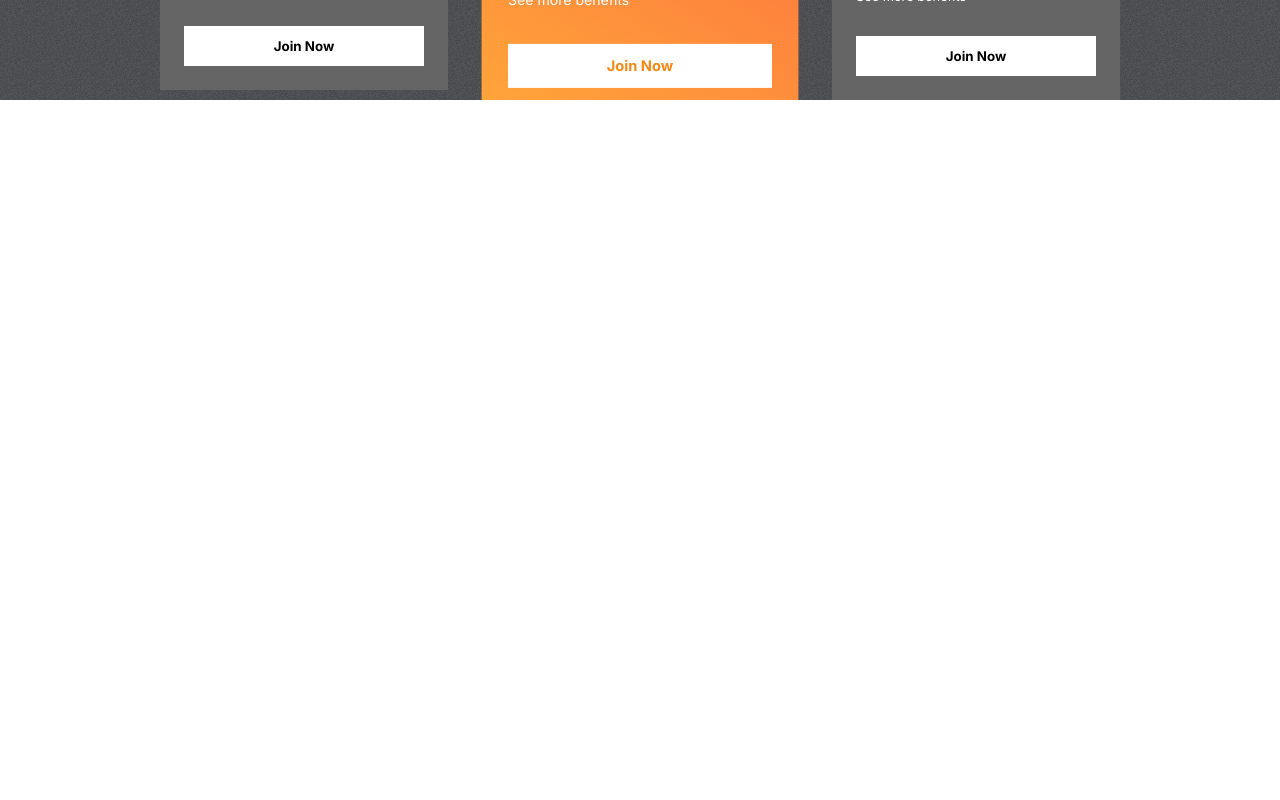
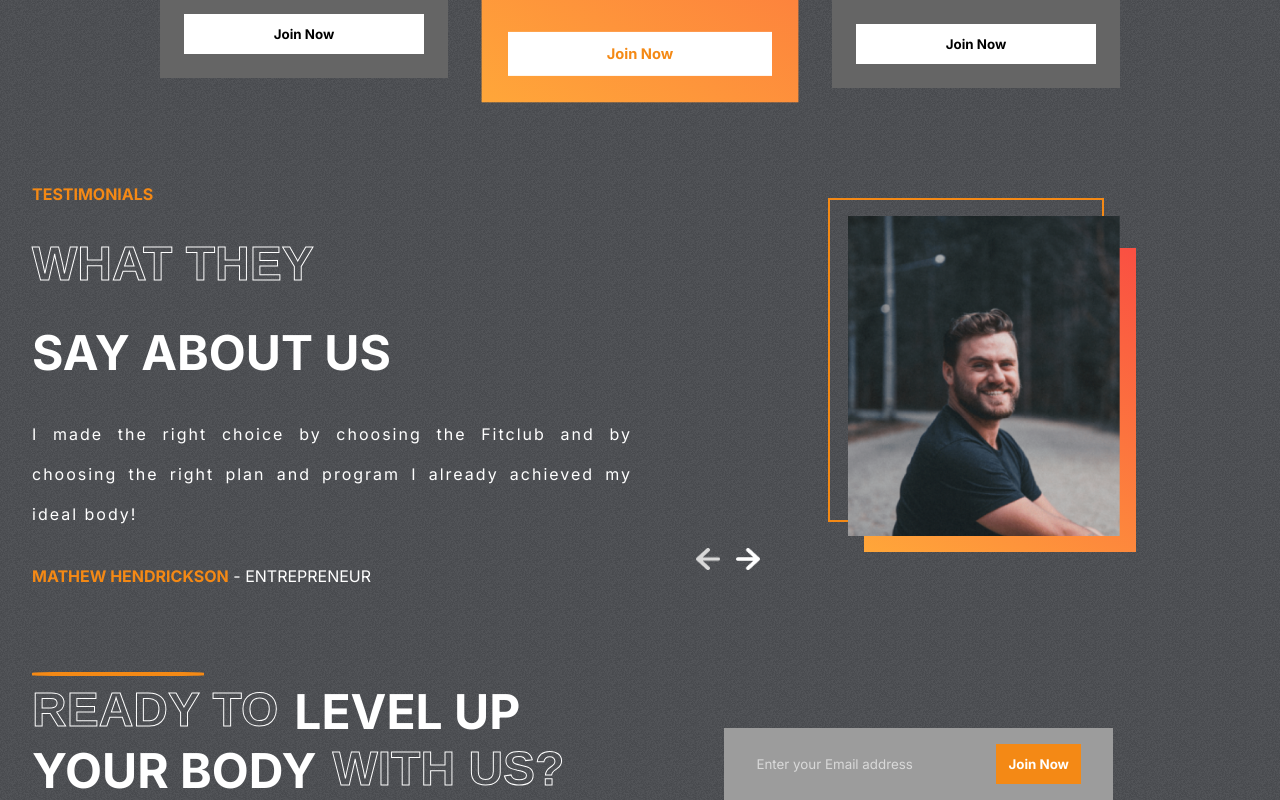
Before and after one commit to Adal1942/the-climb-fit, a React (Create React App) app: page / in a window 1280 px wide. Shown: the part 2376-3176 px from the top of the page. Before the commit the page ends 2476 px from the top, so only its background shows below. Built offline with nearby package versions, Linux system fonts and the light colour scheme.

Commit message:
fifth commit

```diff
--- a/package.json
+++ b/package.json
@@ -6,6 +6,8 @@
     "@testing-library/jest-dom": "^5.16.5",
     "@testing-library/react": "^13.4.0",
     "@testing-library/user-event": "^13.5.0",
+    "dotenv": "^16.0.3",
+    "emailjs-com": "^3.2.0",
     "react": "^18.2.0",
     "react-dom": "^18.2.0",
     "react-scripts": "5.0.1",
--- a/src/App.css
+++ b/src/App.css
@@ -305,7 +305,7 @@
   justify-content: space-between;
 }
 
-.category :nth-child(1){
+.category>:nth-child(1){
   width: 2rem;
   height: 2rem;
   fill: #fff;
@@ -508,3 +508,148 @@
 .plans :nth-child(2) button{
   color: var(--orange);
 }
+
+
+
+
+/* -- Testimonials --*/
+
+.Testimonials{
+  display: flex;
+  gap: 1rem;
+  padding: 0 2rem;
+}
+
+.left-t{
+  display: flex;
+  flex: 1 1;
+  gap: 2rem;
+  flex-direction: column;
+  text-transform: uppercase;
+  color: #fff;
+}
+
+.left-t :nth-child(1){
+  color: var(--orange);
+  font-weight: bold;
+}
+
+.left-t :nth-child(2), .left-t :nth-child(3){
+  font-weight: bold;
+  font-size: 3rem;
+}
+
+.left-t :nth-child(4){
+  text-transform: none;
+  text-align: justify;
+  letter-spacing: 2px;
+  line-height: 40px;
+}
+
+.right-t{
+  flex: 1;
+  position: relative;
+}
+
+.right-t>img{
+  position: absolute;
+  width: 17rem;
+  height: 20rem;
+  object-fit: cover;
+  right: 8rem;
+  top: 2rem;
+}
+
+.right-t>:nth-child(1){
+  position: absolute;
+  width: 17rem;
+  height: 20rem;
+  border: 2px solid var(--orange);
+  background-color: transparent;
+  right: 9rem;
+  top: 0.9rem;
+}
+
+.right-t>:nth-child(2){
+  position: absolute;
+  width: 17rem;
+  height: 19rem;
+  right: 7rem;
+  top: 4rem;
+  background: var(--planCard);
+}
+
+.arrows{
+  display: flex;
+  gap: 1rem;
+  position: absolute;
+  bottom: 1rem;
+  left: 3rem;
+}
+
+.arrows>img{
+  width: 1.5rem;
+  cursor: pointer;
+}
+
+
+
+
+/* -- JOIN --*/
+
+.Join{
+  display: flex;
+  padding: 0 2rem;
+  gap: 10rem;
+}
+
+.left-j{
+  color: #fff;
+  font-size: 3rem;
+  font-weight: bold;
+  text-transform: uppercase;
+  position: relative;
+}
+
+.left-j hr{
+  position: absolute;
+  width: 10.5rem;
+  border: 2px solid var(--orange);
+  border-radius: 20%;
+  margin: -10px 0;
+}
+
+.left-j div{
+  display: flex;
+  gap: 1rem;
+}
+
+
+.right-j{
+  display: flex;
+  justify-content: center;
+  align-items: flex-end;
+}
+
+.email-container{
+  display: flex;
+  gap: 3rem;
+  background-color: var(--gray);
+  padding: 1rem 2rem;
+}
+
+.email-container input{
+  background-color: transparent;
+  border: none;
+  outline: none;
+  color: var(--lightgrayz);
+}
+
+::placeholder{
+  color: var(--lightgray);
+}
+
+.btn-j{
+  background-color: var(--orange);
+  color: #fff;
+}
--- a/src/App.js
+++ b/src/App.js
@@ -1,8 +1,10 @@
 import './App.css';
 import Hero from './components/Hero';
+import Join from './components/Join';
 import Plans from './components/Plans';
 import Programs from './components/Programs'
 import Reasons from './components/Reasons';
+import Testimonials from './components/Testimonials';
 
 function App() {
   return (
@@ -11,6 +13,8 @@
       <Programs />
       <Reasons />
       <Plans />
+      <Testimonials />
+      <Join />
     </div>
   );
 }
--- /dev/null
+++ b/src/components/Join.jsx
@@ -0,0 +1,43 @@
+import '../App.css';
+import React, { useRef } from 'react';
+import emailjs from 'emailjs-com';
+
+function Join() {
+
+    const form = useRef()
+
+    const sendEmail = (e) => {
+        e.preventDefault();
+
+        emailjs.sendForm('service_oh2r54o', 'template_sas0e0c', form.current, 'FSQMhs654X84m_Z_d')
+            .then((result) => {
+                console.log(result.text);
+            }, (error) => {
+                console.log(error.text);
+            });
+    };
+
+  return (
+    <div className="Join" id="join-us">
+        <div className="left-j">
+        <hr />
+            <div>
+                <span className="stroke-text">READY TO</span>
+                <span>LEVEL UP</span>
+            </div>
+            <div>
+                <span>YOUR BODY</span>
+                <span className="stroke-text">WITH US?</span>
+            </div>
+        </div>
+        <div className="right-j">
+            <form ref={form} className="email-container" onSubmit={sendEmail}>
+                <input type="email" name="user_email" placeholder="Enter your Email address"/>
+                <button className="btn btn-j">Join Now</button>
+            </form>
+        </div>
+    </div>
+  )
+}
+
+export default Join
--- /dev/null
+++ b/src/components/Testimonials.jsx
@@ -0,0 +1,42 @@
+import '../App.css';
+import { testimonialsData } from '../data/testimonialsData';
+import React, { useState } from 'react'
+import leftArrow from '../assets/leftArrow.png';
+import rightArrow from '../assets/rightArrow.png';
+
+function Testimonials() {
+
+    const [selected, setSelected] = useState(0);
+    const tLength = testimonialsData.length;
+
+  return (
+    <div className="Testimonials">
+        <div className="left-t">
+            <span>Testimonials</span>
+            <span className="stroke-text">What they</span>
+            <span>say about us</span>
+            <span>
+                {testimonialsData[selected].review}
+            </span>
+            <span>
+                <span style={{color: 'var(--orange)'}}>
+                    {testimonialsData[selected].name}
+                </span>{" "}
+                - {testimonialsData[selected].status}
+            </span>
+        </div>
+        <div className="right-t">
+            <div></div>
+            <div></div>
+            <img src={testimonialsData[selected].image}/>
+
+            <div className="arrows">
+                <img onClick={() => { selected === 0 ? setSelected(tLength -1) : setSelected((prev)=> prev -1)}} src={leftArrow} />
+                <img onClick={() => { selected === tLength -1 ? setSelected(0) : setSelected((prev)=> prev +1)}} src={rightArrow} />
+            </div>
+        </div>
+    </div>
+  )
+}
+
+export default Testimonials
```
Also changed, not shown: 1 other file (tests, documents, lock files or other folders).
